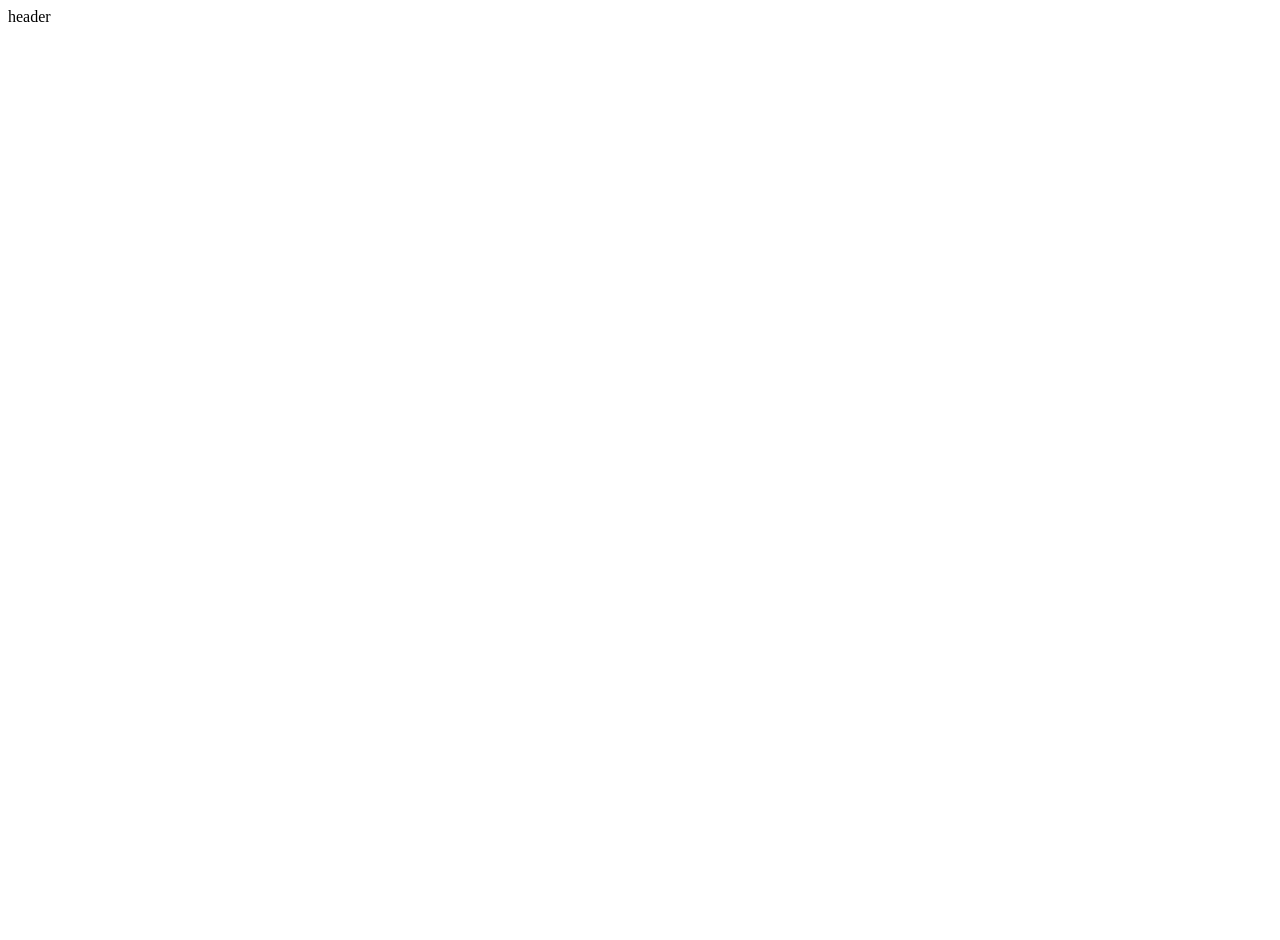
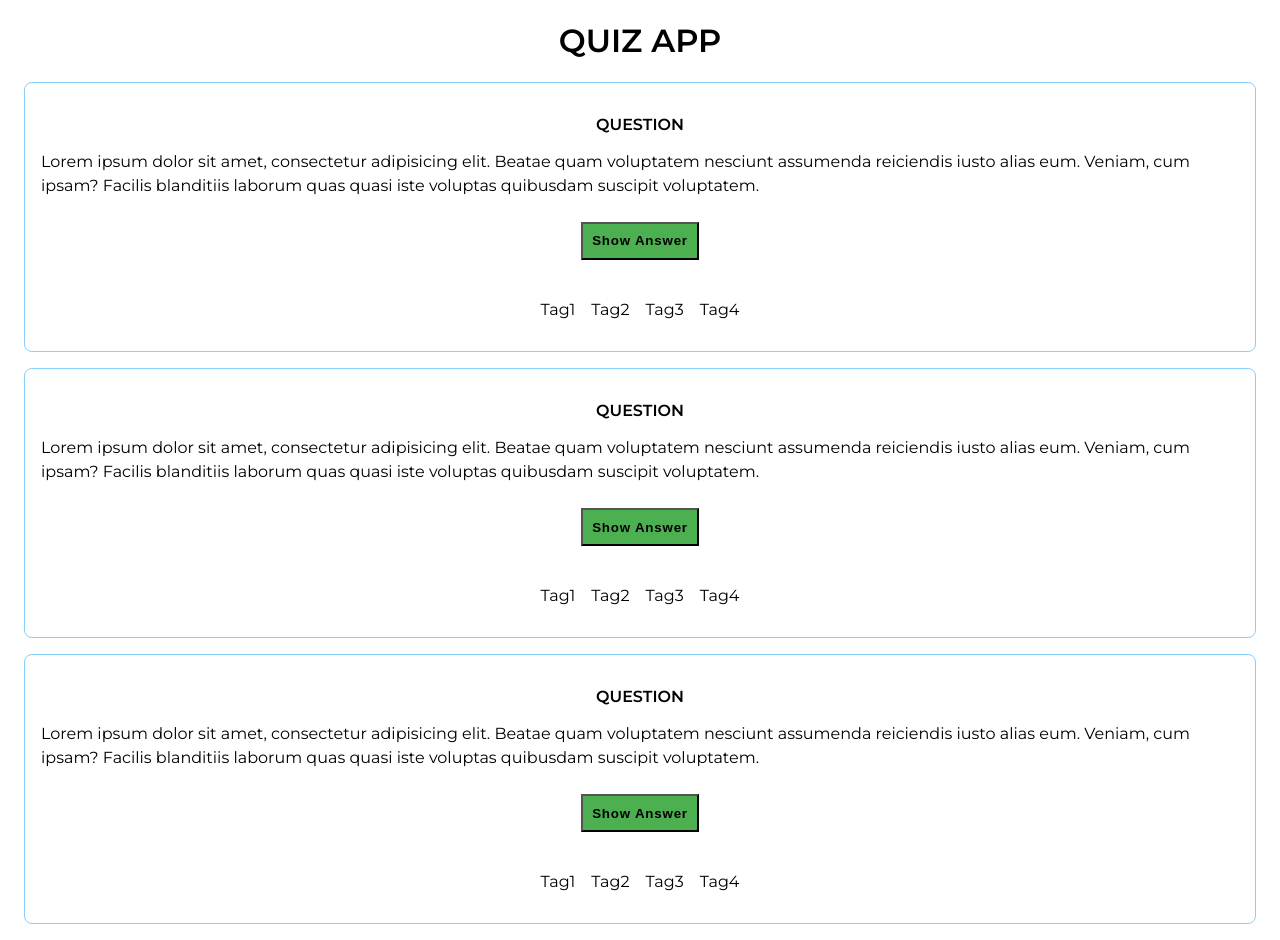
Before and after one commit to HannaSophia-92/quiz-app, a plain HTML site: page index.html in a window 1280 px wide. Before the commit the page ends 800 px from the top, so only its background shows below. Drawn offline with Linux system fonts and the light colour scheme.

Commit message:
Add some html and css

```diff
--- a/index.html
+++ b/index.html
@@ -8,6 +8,67 @@
     <title>Quiz App</title>
   </head>
   <body>
-    header
+    <header>
+      <h1>Quiz App</h1>
+    </header>
+
+    <main>
+      <article class="card">
+        <div class="card__title">Question</div>
+        <div class="card__question">
+          Lorem ipsum dolor sit amet, consectetur adipisicing elit. Beatae quam
+          voluptatem nesciunt assumenda reiciendis iusto alias eum. Veniam, cum
+          ipsam? Facilis blanditiis laborum quas quasi iste voluptas quibusdam
+          suscipit voluptatem.
+        </div>
+        <div class="button">
+          <button class="button--style">Show Answer</button>
+        </div>
+        <ul class="card__tags">
+          <li>Tag1</li>
+          <li>Tag2</li>
+          <li>Tag3</li>
+          <li>Tag4</li>
+        </ul>
+      </article>
+
+      <article class="card">
+        <div class="card__title">Question</div>
+        <div class="card__question">
+          Lorem ipsum dolor sit amet, consectetur adipisicing elit. Beatae quam
+          voluptatem nesciunt assumenda reiciendis iusto alias eum. Veniam, cum
+          ipsam? Facilis blanditiis laborum quas quasi iste voluptas quibusdam
+          suscipit voluptatem.
+        </div>
+        <div class="button">
+          <button class="button--style">Show Answer</button>
+        </div>
+        <ul class="card__tags">
+          <li>Tag1</li>
+          <li>Tag2</li>
+          <li>Tag3</li>
+          <li>Tag4</li>
+        </ul>
+      </article>
+
+      <article class="card">
+        <div class="card__title">Question</div>
+        <div class="card__question">
+          Lorem ipsum dolor sit amet, consectetur adipisicing elit. Beatae quam
+          voluptatem nesciunt assumenda reiciendis iusto alias eum. Veniam, cum
+          ipsam? Facilis blanditiis laborum quas quasi iste voluptas quibusdam
+          suscipit voluptatem.
+        </div>
+        <div class="button">
+          <button class="button--style">Show Answer</button>
+        </div>
+        <ul class="card__tags">
+          <li>Tag1</li>
+          <li>Tag2</li>
+          <li>Tag3</li>
+          <li>Tag4</li>
+        </ul>
+      </article>
+    </main>
   </body>
 </html>
--- a/style.css
+++ b/style.css
@@ -0,0 +1,4 @@
+@import "./styles/base.css";
+@import "./styles/components/font.css";
+@import "./styles/components/card.css";
+@import "./styles/components/button.css";
--- /dev/null
+++ b/styles/base.css
@@ -0,0 +1,12 @@
+* {
+  box-sizing: border-box;
+}
+
+body {
+  font-family: "Montserrat", sans-serif;
+}
+
+header {
+  text-align: center;
+  text-transform: uppercase;
+}
--- /dev/null
+++ b/styles/components/button.css
@@ -0,0 +1,15 @@
+.button {
+  display: flex;
+  justify-content: center;
+  padding: 1.5rem;
+  text-decoration: none;
+}
+
+.button--style {
+  padding: 0.6rem;
+  cursor: pointer;
+  background-color: #4caf50;
+  font-weight: 700;
+  letter-spacing: 0.05rem;
+  text-decoration: none;
+}
--- /dev/null
+++ b/styles/components/card.css
@@ -0,0 +1,27 @@
+.card {
+  display: flex;
+  flex-direction: column;
+  border: 1px solid lightskyblue;
+  padding: 1rem;
+  border-radius: 8px;
+  margin: 1rem;
+}
+
+.card__title {
+  font-weight: 600;
+  text-transform: uppercase;
+  text-align: center;
+  padding: 1rem;
+}
+
+.card__question {
+  line-height: 1.5rem;
+}
+
+.card__tags {
+  padding: 0;
+  list-style: none;
+  display: flex;
+  justify-content: center;
+  gap: 1rem;
+}
--- /dev/null
+++ b/styles/components/font.css
@@ -0,0 +1 @@
+@import url("https://fonts.googleapis.com/css2?family=Montserrat:wght@300;400;600&display=swap");
```
